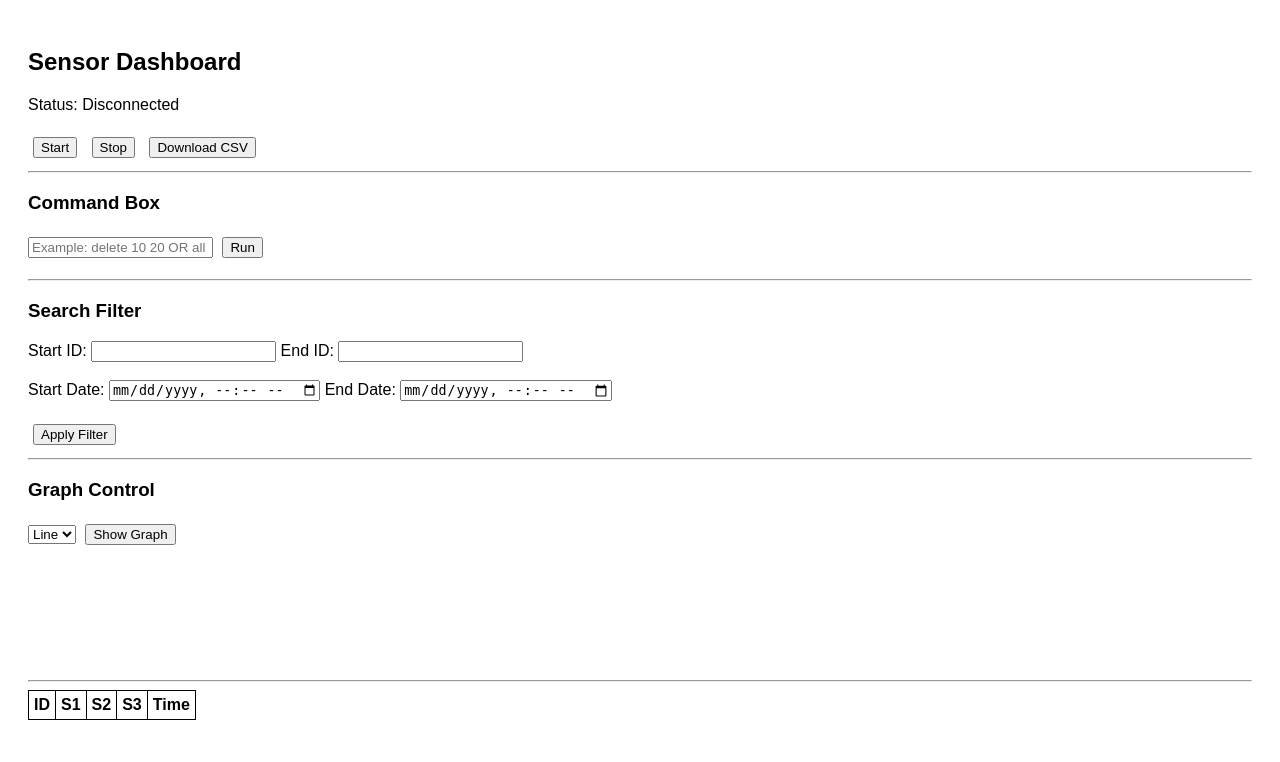
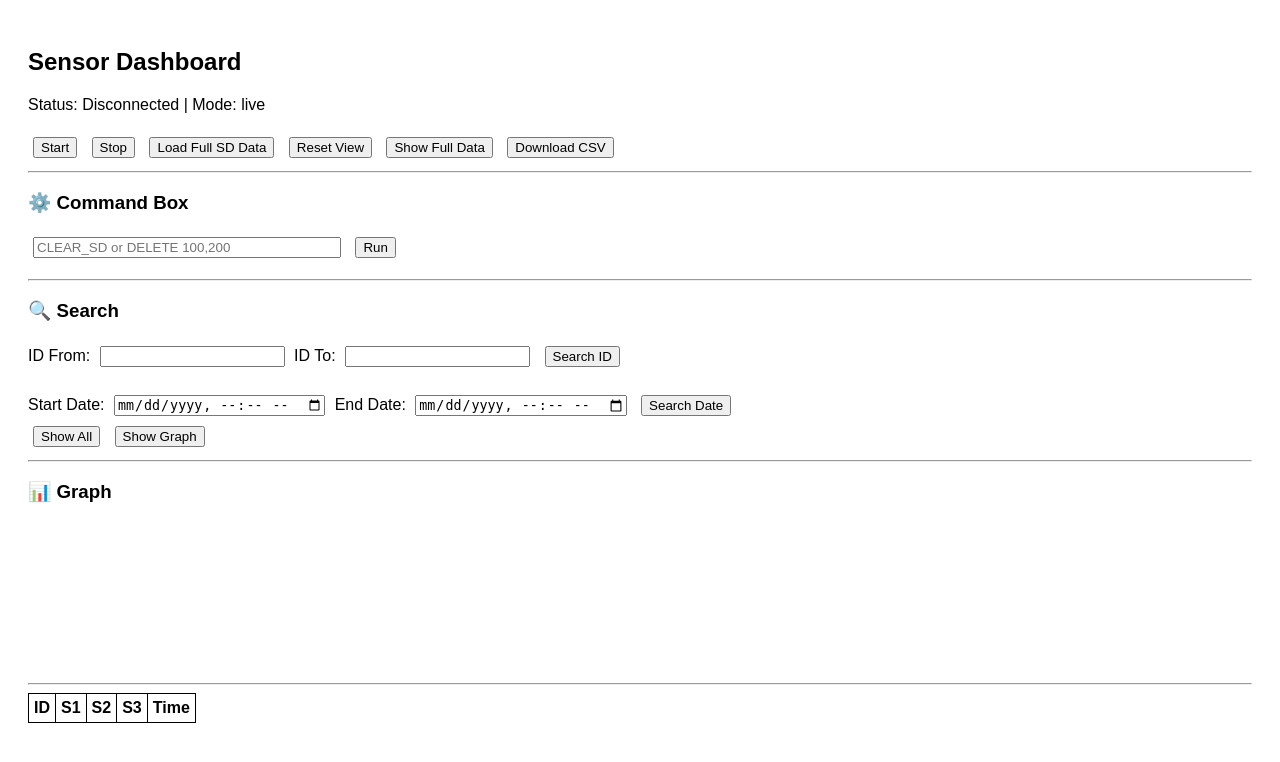
Before and after one commit to rkmjld2/mahajansensor7, a Flask app: page / in a window 1280 px wide. Shown: the top 762 px of the page. Run offline with Flask 3, Linux system fonts and the light colour scheme; data that the repository does not hold is empty; a map, chart or similar area stays blank.

Commit message:
Update index.html

```diff
--- a/templates/index.html
+++ b/templates/index.html
@@ -2,13 +2,13 @@
 <html>
 <head>
 <title>Sensor Dashboard</title>
-
 <script src="https://cdn.jsdelivr.net/npm/chart.js"></script>
 
 <style>
 body { font-family: Arial; padding:20px; }
 table, th, td { border:1px solid black; border-collapse:collapse; padding:5px; }
 button { margin:5px; }
+input { margin:5px; }
 </style>
 </head>
 
@@ -22,65 +22,52 @@ Status: <span id="status">Checking...</span>
 
 <button onclick="start()">Start</button>
 <button onclick="stop()">Stop</button>
+<button onclick="syncSD()">Load Full SD Data</button>
+<button onclick="resetView()">Reset View</button>
+<button onclick="showFullData()">Show Full Data</button>
 <button onclick="downloadCSV()">Download CSV</button>
 
 <hr>
 
-<!-- QUERY BOX -->
-<h3>Command Box</h3>
-<input type="text" id="cmd" placeholder="Example: delete 10 20 OR all">
-<button onclick="runQuery()">Run</button>
+<h3>⚙️ Command Box</h3>
 
-<p id="queryResult"></p>
+<input type="text" id="cmd" placeholder="CLEAR_SD or DELETE 100,200" style="width:300px;">
+<button onclick="runCommand()">Run</button>
+
+<p id="cmdResult"></p>
 
 <hr>
 
-<!-- SEARCH -->
-<h3>Search Filter</h3>
+<h3>🔍 Search</h3>
 
-Start ID: <input type="number" id="startId">
-End ID: <input type="number" id="endId">
+ID From: <input type="number" id="idFrom">
+ID To: <input type="number" id="idTo">
+<button onclick="searchByID()">Search ID</button>
 
 <br><br>
 
 Start Date: <input type="datetime-local" id="startDate">
 End Date: <input type="datetime-local" id="endDate">
+<button onclick="searchByDate()">Search Date</button>
 
-<br><br>
+<br>
 
-<button onclick="filterData()">Apply Filter</button>
+<button onclick="showAll()">Show All</button>
+<button onclick="showGraph()">Show Graph</button>
 
 <hr>
 
-<!-- GRAPH CONTROL -->
-<h3>Graph Control</h3>
-
-<select id="graphType">
-<option value="line">Line</option>
-<option value="bar">Bar</option>
-<option value="pie">Pie</option>
-</select>
-
-<button onclick="generateGraph()">Show Graph</button>
-
-<br><br>
-
-<canvas id="chart" height="100"></canvas>
+<h3>📊 Graph</h3>
+<canvas id="chart"></canvas>
 
 <hr>
 
-<!-- TABLE -->
 <table>
 <thead>
 <tr>
-<th>ID</th>
-<th>S1</th>
-<th>S2</th>
-<th>S3</th>
-<th>Time</th>
+<th>ID</th><th>S1</th><th>S2</th><th>S3</th><th>Time</th>
 </tr>
 </thead>
-
 <tbody id="data"></tbody>
 </table>
 
@@ -88,15 +75,23 @@ End Date: <input type="datetime-local" id="endDate">
 
 let chart;
 let fullData = [];
+let filteredData = [];
 
-// -------- LOAD DATA --------
+// ✅ NEW CONTROL FLAG
+let mode = "live"; // live | sd | search
+
+// LOAD DATA (ONLY IN LIVE MODE)
 async function loadData(){
+
+    if(mode !== "live") return;
+
     let res = await fetch('/api/all');
     fullData = await res.json();
+    filteredData = fullData;
     displayData(fullData);
 }
 
-// -------- DISPLAY --------
+// DISPLAY TABLE
 function displayData(data){
     let html="";
     data.forEach(r=>{
@@ -111,64 +106,17 @@ function displayData(data){
     document.getElementById("data").innerHTML = html;
 }
 
-// -------- FILTER --------
-function filterData(){
-
-    let sid = document.getElementById("startId").value;
-    let eid = document.getElementById("endId").value;
-
-    let sd = document.getElementById("startDate").value;
-    let ed = document.getElementById("endDate").value;
-
-    let filtered = fullData.filter(r=>{
-        let ok = true;
-
-        // ✅ FIX: convert to number
-        let id = parseInt(r.id);
-
-        if(sid && eid){
-            if(id < parseInt(sid) || id > parseInt(eid)) ok = false;
-        }
-
-        // ✅ FIX: proper date comparison
-        if(sd && ed){
-            let rowTime = new Date(r.time).getTime();
-            let startTime = new Date(sd).getTime();
-            let endTime = new Date(ed).getTime();
-
-            if(rowTime < startTime || rowTime > endTime) ok = false;
-        }
-
-        return ok;
-    });
-
-    displayData(filtered);
-}
-// -------- GRAPH --------
-function generateGraph(){
-
-    let type = document.getElementById("graphType").value;
-
-    let rows = document.querySelectorAll("#data tr");
-
-    let labels=[], s1=[], s2=[], s3=[];
-
-    rows.forEach(r=>{
-        // ✅ ONLY USE VISIBLE ROWS
-        if(r.style.display !== "none"){
-
-            labels.push(r.children[4].innerText);
-            s1.push(parseFloat(r.children[1].innerText));
-            s2.push(parseFloat(r.children[2].innerText));
-            s3.push(parseFloat(r.children[3].innerText));
-
-        }
-    });
+// GRAPH
+function drawGraph(data){
+    let labels = data.map(r => r.id);
+    let s1 = data.map(r => r.sensor1);
+    let s2 = data.map(r => r.sensor2);
+    let s3 = data.map(r => r.sensor3);
 
     if(chart) chart.destroy();
 
     chart = new Chart(document.getElementById("chart"), {
-        type: type,
+        type: 'line',
         data: {
             labels: labels,
             datasets: [
@@ -179,31 +127,145 @@ function generateGraph(){
         }
     });
 }
-// -------- QUERY --------
-async function runQuery(){
+
+// SEARCH ID
+function searchByID(){
+
+    mode = "search";
+
+    let from = parseInt(idFrom.value);
+    let to = parseInt(idTo.value);
+
+    filteredData = fullData.filter(r => r.id >= from && r.id <= to);
+    displayData(filteredData);
+
+    status.innerText = "Search (ID)";
+}
+
+// SEARCH DATE
+    function searchByDate(){
+
+    mode = "search";
+
+    let start = document.getElementById("startDate").value;
+    let end = document.getElementById("endDate").value;
+
+    if(!start || !end){
+        alert("Select start and end date with time");
+        return;
+    }
+
+    // Convert input to match SD format
+    let startTime = start.replace("T"," ") + ":00";
+    let endTime   = end.replace("T"," ") + ":59";
+
+    filteredData = fullData.filter(r=>{
+        return r.time >= startTime && r.time <= endTime;
+    });
+
+    displayData(filteredData);
+
+    status.innerText = "Search (Date + Time)";
+}
+// SHOW ALL
+function showAll(){
+    mode = "search";
+    filteredData = fullData;
+    displayData(fullData);
+    status.innerText = "Showing All (Frozen)";
+}
+
+// GRAPH BUTTON
+function showGraph(){
+    drawGraph(filteredData);
+}
+
+// COMMAND
+async function runCommand(){
+
+    mode = "search"; // freeze
+
     let cmd = document.getElementById("cmd").value;
 
-    let res = await fetch('/query?cmd=' + cmd);
+    if(!cmd){
+        alert("Enter command");
+        return;
+    }
+
+    let res = await fetch('/sendcmd?cmd=' + cmd);
     let text = await res.text();
 
-    document.getElementById("queryResult").innerText = text;
+    document.getElementById("cmdResult").innerText = text;
 
-    loadData();
+    status.innerText = "Command Executed (Frozen)";
 }
 
-// -------- STATUS --------
-async function checkStatus(){
-    let res = await fetch('/status');
-    let data = await res.json();
-    document.getElementById("status").innerText = data.status;
+// SYNC SD
+async function syncSD(){
+
+    mode = "sd";
+
+    status.innerText = "Sync in progress...";
+
+    await fetch('/sendcmd?cmd=SYNC');
+
+    setTimeout(async ()=>{
+        await showFullData();
+        status.innerText = "Full SD Data Loaded";
+    },15000);
 }
 
-// -------- CONTROL --------
+// RESET (MAIN FIX)
+async function resetView(){
+
+    mode = "live";
+
+    await fetch('/api/reset');
+
+    fullData = [];
+    filteredData = [];
+
+    await loadData();
+
+    status.innerText = "Live View";
+}
+
+// FULL VIEW
+async function showFullData(){
+
+    mode = "sd";
+
+    await fetch('/api/fullview');
+    let res = await fetch('/api/all');
+
+    fullData = await res.json();
+    filteredData = fullData;
+
+    displayData(fullData);
+
+    status.innerText = "Full Data View";
+}
+
+// BASIC
 function start(){ fetch('/start'); }
 function stop(){ fetch('/stop'); }
 function downloadCSV(){ window.location.href="/download"; }
 
-// -------- AUTO --------
+// STATUS
+async function checkStatus(){
+    try{
+        let res = await fetch('/status');
+        let data = await res.json();
+
+        document.getElementById("status").innerText =
+            data.status + " | Mode: " + mode;
+
+    }catch{
+        document.getElementById("status").innerText = "Checking";
+    }
+}
+
+// AUTO REFRESH ONLY FOR LIVE
 setInterval(loadData,5000);
 setInterval(checkStatus,5000);
 
```
